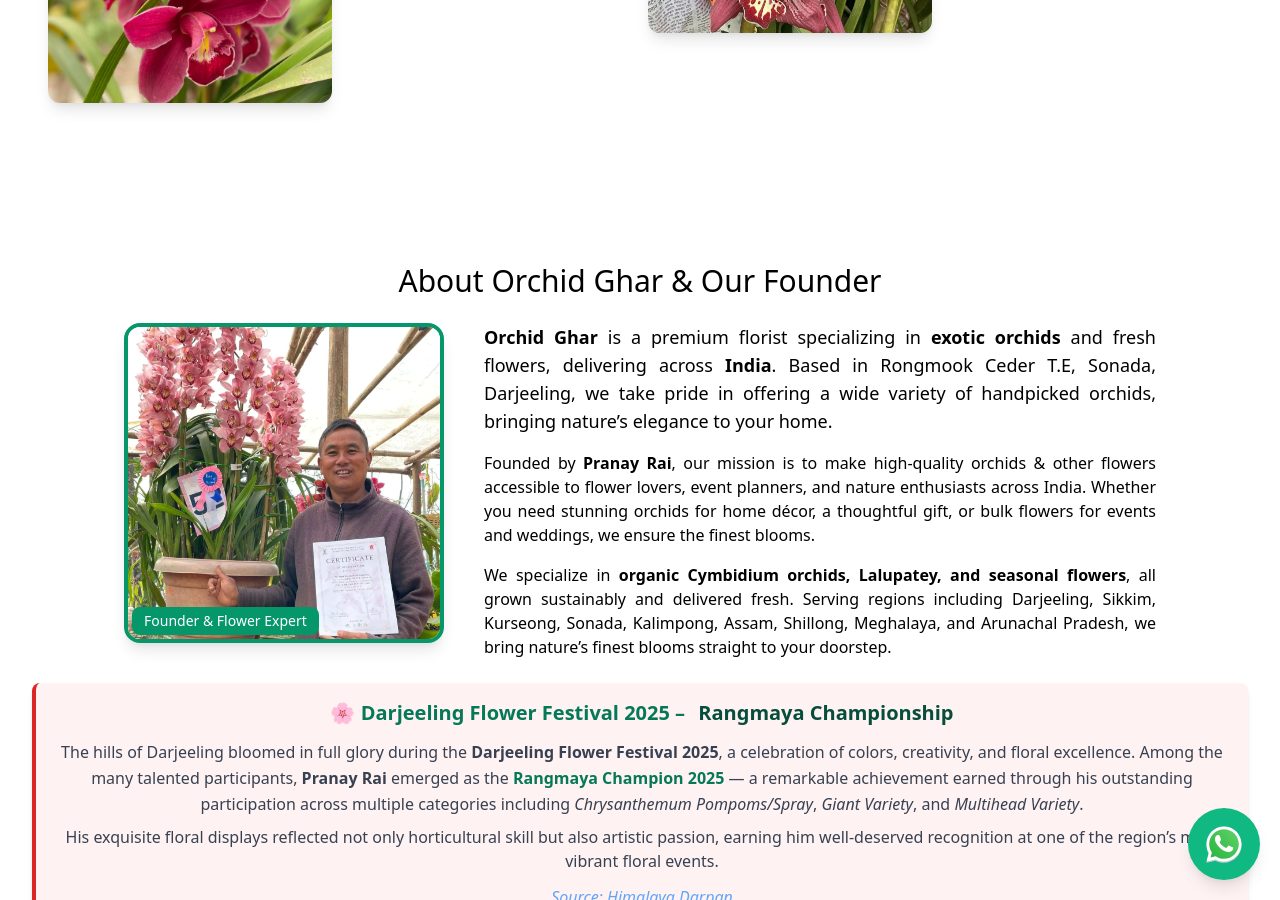
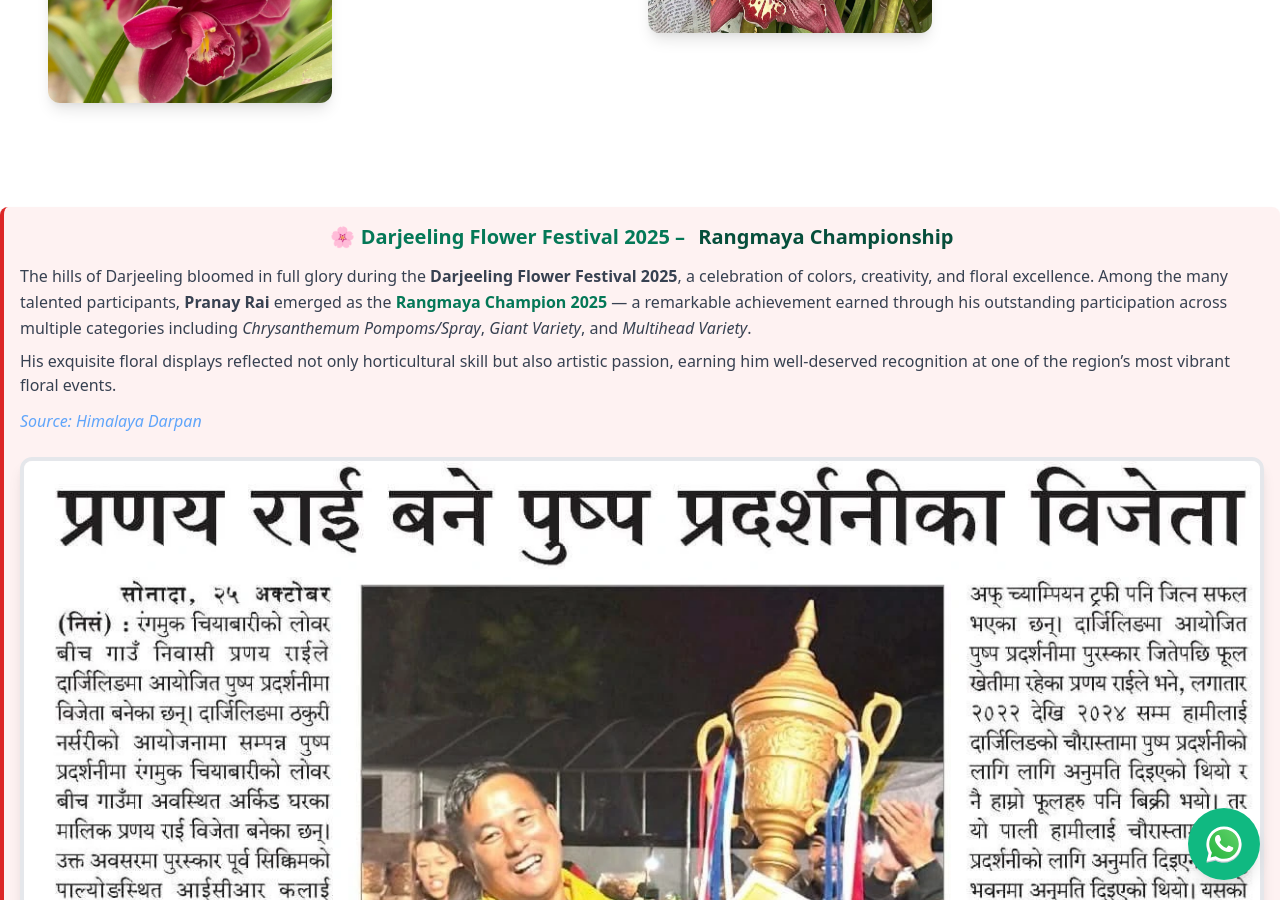
Before and after one commit to OrchidGhar/orchidghar.github.io, a Jekyll site: the page built from index.html, in a window 1280 px wide and 900 px high, scrolled down 1714 px. Built offline with Jekyll 4.4.1, drawn with Linux system fonts in a browser that asks for light colours; nearby versions of some CDN libraries; some of the changed text lies outside the part shown.

Commit message:
landing page updated

```diff
--- a/index.html
+++ b/index.html
@@ -73,7 +73,7 @@
 </div>
 {% include masonry-gallery.html %}
 
-
+{% include darjeelingFlowerFestival.html %}
 <!-- About Orchid Ghar & Founder -->
 <section class="about-owner bg-white text-center py-20">
   <div class="container mx-auto w-full max-w-7xl lg:px-8">
@@ -122,7 +122,7 @@
         </p>
       </div>
     </div>
-    {% include darjeelingFlowerFestival.html %}
+
     {% include indianOrchidFestival.html %}
   </div>
 </section>
```
